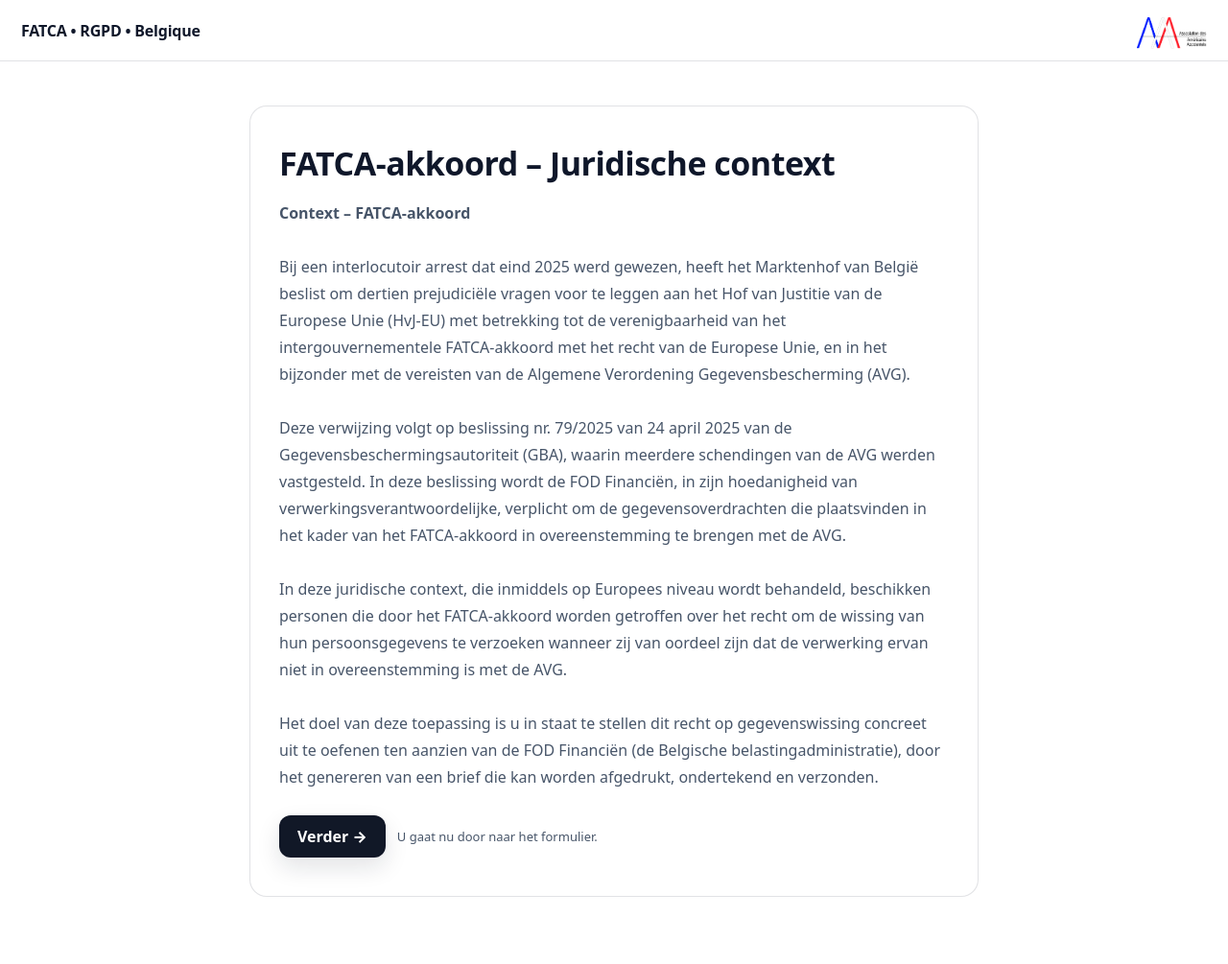
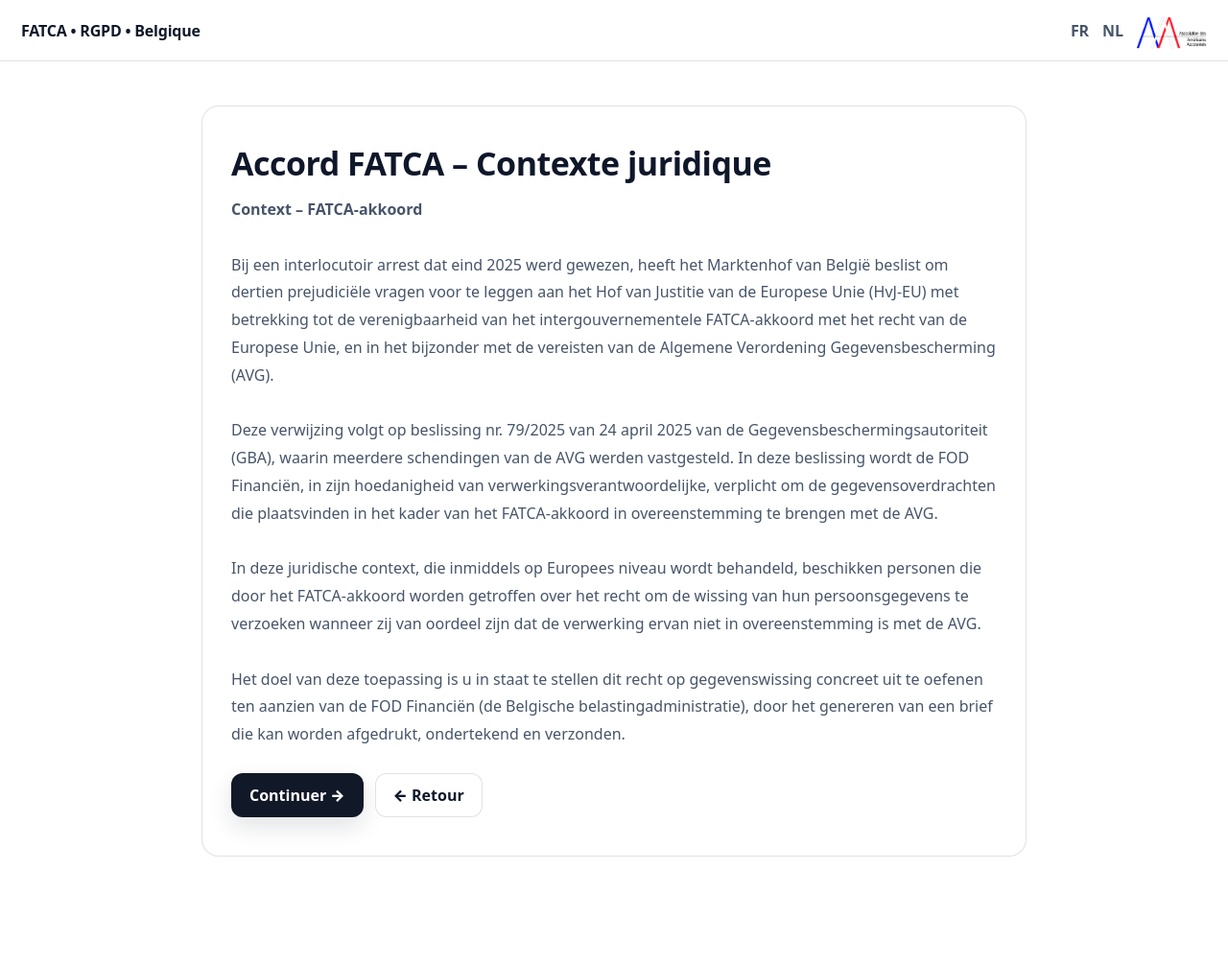
Before and after one commit to lehagrefabien-commits/fatca-application, a Flask app: page /context/nl in a window 1280 px wide. Shown: the whole page at 96% size. After the commit the page ends 893 px from the top, so only its background shows below. Run offline with Flask 3, Linux system fonts and the light colour scheme; some libraries are stand-ins or nearby versions.

Commit message:
Update langue.html

```diff
--- a/templates/langue.html
+++ b/templates/langue.html
@@ -3,10 +3,7 @@
 <head>
   <meta charset="utf-8">
   <meta name="viewport" content="width=device-width, initial-scale=1">
-
-  <title>
-    {% if lang == "nl" %}FATCA-akkoord – Juridische context{% else %}Accord FATCA – Contexte juridique{% endif %}
-  </title>
+  <title>Accord FATCA – Contexte juridique</title>
 
   <style>
     :root{
@@ -26,6 +23,7 @@
       color: var(--text);
       min-height:100vh;
     }
+
     .topbar{
       height:64px;
       display:flex;
@@ -34,65 +32,78 @@
       padding: 0 22px;
       border-bottom: 1px solid var(--line);
     }
-    .brand{
-      font-weight:800;
+    .brand{ font-weight:800; letter-spacing:-0.2px; }
+    .right{
+      display:flex;
+      align-items:center;
+      gap: 14px;
+    }
+    .langlinks a{
+      color: var(--muted);
+      text-decoration:none;
+      margin-left: 10px;
+      font-weight: 900;
       letter-spacing:-0.2px;
     }
-    .logo{
-      height:52px;
-      width:auto;
-      display:block;
-    }
+    .langlinks a:hover{ text-decoration: underline; }
+    .logo{ height:52px; width:auto; display:block; }
+
     .wrap{
       max-width: 980px;
       margin: 0 auto;
       padding: 46px 22px 70px 22px;
     }
     .card{
-      max-width: 760px;
+      max-width: 860px;
       margin: 0 auto;
       padding: 40px 30px;
       border: 1px solid var(--line);
       border-radius: 18px;
       background:#fff;
     }
+
     h1{
-      margin:0 0 10px 0;
+      margin:0 0 14px 0;
       font-size: clamp(24px, 3vw, 34px);
       line-height:1.15;
       letter-spacing:-0.5px;
     }
+
     .context{
-      margin-top: 18px;
       color: var(--muted);
       font-size: 16px;
-      line-height:1.75;
+      line-height:1.8;
     }
-    .actions{
-      margin-top: 26px;
-      display:flex;
-      gap: 12px;
-      align-items:center;
-      flex-wrap:wrap;
-    }
+
+    .actions{ margin-top: 26px; display:flex; gap: 12px; flex-wrap: wrap; }
+
     a.btn{
       display:inline-flex;
       align-items:center;
       justify-content:center;
-      height: 44px;
+      height: 46px;
       padding: 0 18px;
       border-radius: 12px;
       text-decoration:none;
-      font-weight:800;
+      font-weight:900;
       background: var(--btn);
       color: var(--btnText);
       border: 1px solid rgba(17,24,39,0.95);
       box-shadow: 0 10px 24px rgba(15,23,42,0.12);
     }
-    a.btn:hover{ opacity: 0.95; }
-    .small{
-      font-size: 13px;
-      color: var(--muted);
+    a.btn:hover{ opacity:0.95; }
+
+    a.btn.secondary{
+      background:#fff;
+      color: var(--text);
+      border: 1px solid var(--line);
+      box-shadow: none;
+      font-weight:900;
+    }
+    a.btn.secondary:hover{ background: rgba(15,23,42,0.02); }
+
+    @media (max-width: 860px){
+      .card{ padding: 32px 18px; }
     }
   </style>
 </head>
@@ -100,33 +111,28 @@
 <body>
   <div class="topbar">
     <div class="brand">FATCA • RGPD • Belgique</div>
-    <img class="logo" src="/static/aaa-logo.png" alt="AAA">
+
+    <div class="right">
+      <div class="langlinks">
+        <a href="/context/fr">FR</a>
+        <a href="/context/nl">NL</a>
+      </div>
+      <img class="logo" src="/static/aaa-logo.png" alt="AAA">
+    </div>
   </div>
 
   <div class="wrap">
     <div class="card">
-
-      <h1>
-        {% if lang == "nl" %}FATCA-akkoord – Juridische context{% else %}Accord FATCA – Contexte juridique{% endif %}
-      </h1>
+      <h1>Accord FATCA – Contexte juridique</h1>
 
       <div class="context">
         {{ context_text | safe }}
       </div>
 
       <div class="actions">
-        <a class="btn" href="/{{ lang }}">
-          {% if lang == "nl" %}Verder{% else %}Continuer{% endif %} →
-        </a>
-        <div class="small">
-          {% if lang == "nl" %}
-            U gaat nu door naar het formulier.
-          {% else %}
-            Vous allez maintenant accéder au formulaire.
-          {% endif %}
-        </div>
+        <a class="btn" href="/{{ lang }}">Continuer →</a>
+        <a class="btn secondary" href="/">← Retour</a>
       </div>
-
     </div>
   </div>
 </body>
```
